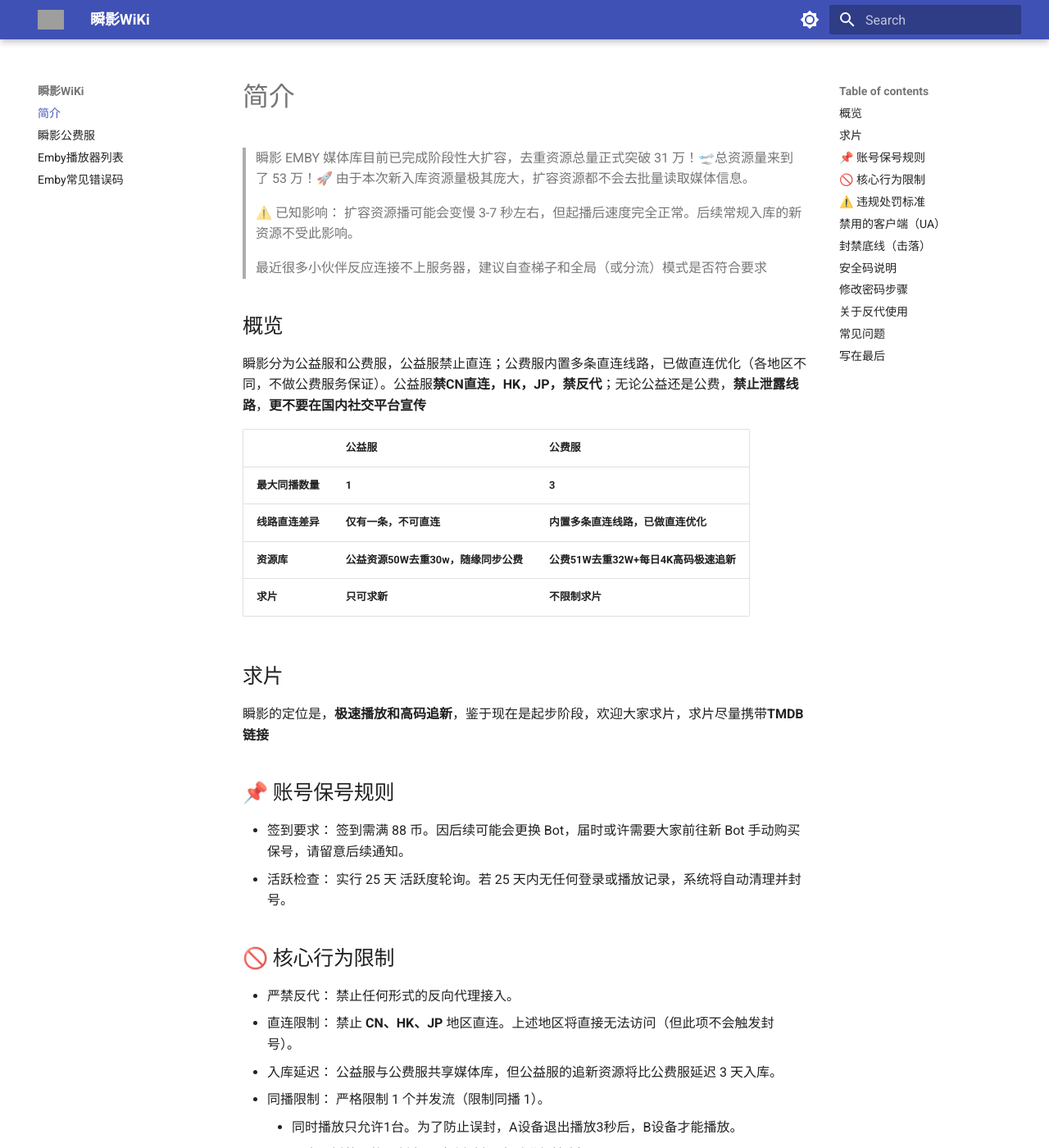
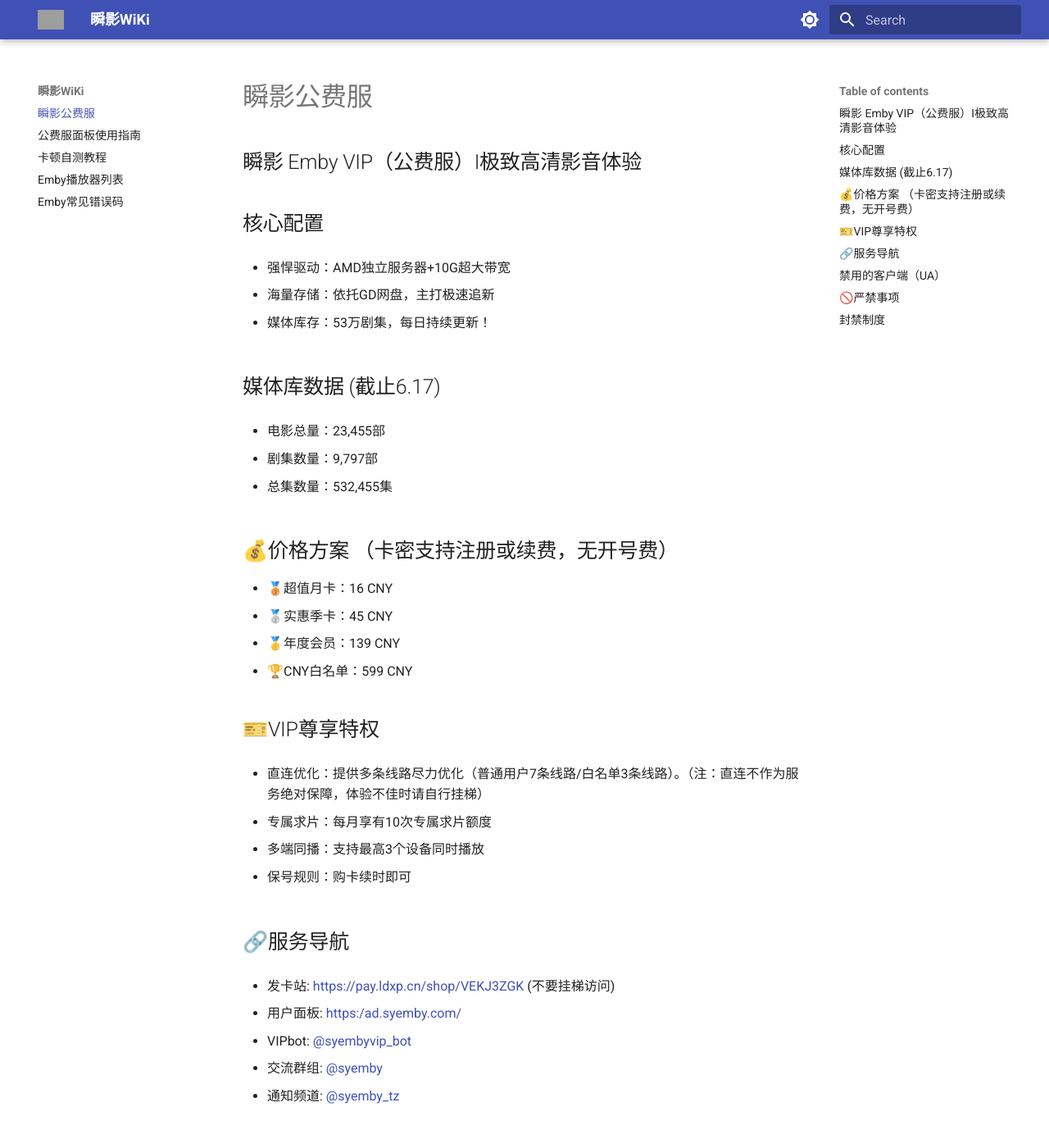
Before and after one commit to LucasAndrew0120/ShunYing_WiKi, an MkDocs documentation site: the page built from docs/index.md, in a window 1280 px wide and 1400 px high. Shown: the whole window at 82% size. Built offline with MkDocs 1.6.1 and Material for MkDocs 9.7.7, drawn with Linux system fonts in a browser that asks for light colours; comment, search, counter and statistics services are not loaded; some of the changed text lies outside the part shown; grey boxes are pictures that could not be loaded.

Commit message:
2026.07.02补充修订&下线公益页

```diff
--- a/docs/Public_expense.md
+++ /dev/null
@@ -1,54 +0,0 @@
-## 🎬 瞬影VIP（公费服）—— 尊享极速大屏观影体验
-
-为您打造“不折腾、无焦虑、打开即看”的省心追剧神器！专为喜欢高画质、追求播放流畅度、家庭大屏观影及经常拖动进度条的人群量身定制。
-
-
-
-## 💻 硬核基础架构
-
-- 强悍性能：采用 AMD 独立服务器
-
-- 极致网络：宽带独享 10G 上下行对等 极速网络
-
-- 海量存储：GD网盘追新
-
-- 固态加速：配备 4T 固态硬盘（SSD） 作为本地缓存
-
-## 🚀 核心体验优势
-
-- 播放优化：热门剧集与电影优先落盘至固态硬盘，彻底告别网盘实时拉流带来的卡顿。配合 10G 大带宽，日常观影实现真正的“丝滑秒播、秒拖拽”。
-
-- 智能线路：内置多条线路，已做尽力优化（具体视地区与网络环境而定，不保直连）。
-
-## 💎 高质量影视库
-
-- 海量库存：当前总资源量 53W+，去重 31W+。
-
-- 持续更新：每日高频更新热门影视、纪录片、动漫、综艺等丰富内容。
-
-- 极清画质：坚守“质量优先”路线，拒绝低码率压缩片源！
-
-- 剧集：主打 **4K / HDR / 60FPS / Dolby Vision（杜比视界）**
-
-- 电影：主打**高码率 4K Remux 及原盘**极致体验
-
-- 细节：最大程度保留官方字幕、特效字幕与多音轨版本
-
-- 极速求片：不限制求片，正常情况下 24-48 小时 内即可完成入库。
-
-## ⚠️ 公服使用规范
-
-- 同播限制：最高支持 3 台 设备同时播放。
-
-- 客户端限制：禁止使用黑名单客户端登录。
-
-- 求片说明：月卡用户求片额度约为每月 10 部。
-
-
-
-🛑 购买须知：虚拟商品一经售出，均不支持退款。请在购买前仔细对比自身需求，慎重考虑！
-
-<p align="right">
-  编辑于<br>
-  2026年6月6日
-</p>
--- a/docs/index.md
+++ b/docs/index.md
@@ -1,63 +1,55 @@
->瞬影 EMBY 媒体库目前已完成阶段性大扩容，去重资源总量正式突破 31 万！🛫总资源量来到了 53 万！🚀 由于本次新入库资源量极其庞大，扩容资源都不会去批量读取媒体信息。
+## 瞬影 Emby VIP（公费服）I极致高清影音体验
 
->⚠️ 已知影响： 扩容资源播可能会变慢 3-7 秒左右，但起播后速度完全正常。后续常规入库的新资源不受此影响。
+## 核心配置
 
->最近很多小伙伴反应连接不上服务器，建议自查梯子和全局（或分流）模式是否符合要求
+- 强悍驱动：AMD独立服务器+10G超大带宽
 
-## 概览
+- 海量存储：依托GD网盘，主打极速追新
 
-瞬影分为公益服和公费服，公益服禁止直连；公费服内置多条直连线路，已做直连优化（各地区不同，不做公费服务保证）。公益服**禁CN直连，HK，JP，禁反代**；无论公益还是公费，**禁止泄露线路**，**更不要在国内社交平台宣传**
+- 媒体库存：53万剧集，每日持续更新！
 
-|            | **公益服**              | **公费服**              |
-| ---------- | -------------------- | -------------------- |
-| **最大同播数量** | **1**                | **3**                |
-| **线路直连差异** | **仅有一条，不可直连**        | **内置多条直连线路，已做直连优化**  |
-| **资源库**    | **公益资源50W去重30w，随缘同步公费** | **公费51W去重32W+每日4K高码极速追新** |
-| **求片**     | **只可求新**             | **不限制求片**            |
+## 媒体库数据 (截止6.17)
 
+- 电影总量：23,455部
 
-## 求片
+- 剧集数量：9,797部
 
-瞬影的定位是，**极速播放和高码追新**，鉴于现在是起步阶段，欢迎大家求片，求片尽量携带**TMDB链接**
+- 总集数量：532,455集
+
+## 💰价格方案 （卡密支持注册或续费，无开号费）
+
+- 🥉超值月卡：16 CNY
+- 🥈实惠季卡：45 CNY
+- 🥇年度会员：139 CNY
+- 🏆️CNY白名单：599 CNY
+
+## 🎫VIP尊享特权
+
+- 直连优化：提供多条线路尽力优化（普通用户7条线路/白名单3条线路）。（注：直连不作为服务绝对保障，体验不佳时请自行挂梯）
+
+- 专属求片：每月享有10次专属求片额度
+
+- 多端同播：支持最高3个设备同时播放
+
+- 保号规则：购卡续时即可
+
+## 🔗服务导航
+
+- 发卡站: [https://pay.ldxp.cn/shop/VEKJ3ZGK](https://pay.ldxp.cn/shop/VEKJ3ZGK) (不要挂梯访问)
+
+- 用户面板: [https:/ad.syemby.com/](https:/ad.syemby.com/)
+
+- VIPbot: [@syembyvip_bot](https://t.me/syembyvip_bot)
+
+- 交流群组: [@syemby](https://t.me/syemby)
+
+- 通知频道: [@syemby_tz](https://t.me/syemby_tz)
 
 
 
-## 📌 账号保号规则
-
-- 签到要求： 签到需满 88 币。因后续可能会更换 Bot，届时或许需要大家前往新 Bot 手动购买保号，请留意后续通知。
-- 活跃检查： 实行 25 天 活跃度轮询。若 25 天内无任何登录或播放记录，系统将自动清理并封号。
-
-## 🚫 核心行为限制
-
-- 严禁反代： 禁止任何形式的反向代理接入。
-- 直连限制： 禁止 **CN、HK、JP** 地区直连。上述地区将直接无法访问（但此项不会触发封号）。
-- 入库延迟： 公益服与公费服共享媒体库，但公益服的追新资源将比公费服延迟 3 天入库。
-- 同播限制： 严格限制 1 个并发流（限制同播 1）。
-  	- 同时播放只允许1台。为了防止误封，A设备退出播放3秒后，B设备才能播放。
-  	- 最大同播数严格限制为 1（后台将不定时进行抽查）。
-  	- **防误封建议**：在关闭播放后，请务必等待几十秒，让服务器彻底释放连接后，再更换设备或播放器进行播放，以免被系统判定为多播。
-- 客户端限制： 严禁使用任何已被列入黑名单的客户端。
-- 退群即封： 封号策略与群联动，退群将触发自动封禁。
-- 禁止滥用： 严禁共享、出租或滥用账号。管理组将不定期进行系统随机抽查。
-
-## ⚠️ 违规处罚标准
-
-- 常规用户： 凡触犯上述规则被系统或人工封禁的，一律无解，不予对线。
-- 白名单用户： 针对白名单，若误操作或违规，累计最高可获得 3 次 解封机会。
-
 ## 禁用的客户端（UA）
 
-1. Emby 官方客户端
-	- Emby for Android
-	- Emby for iOS
-	- Emby for Apple TV
-	- Emby for Windows
-	- Emby for Samsung
-	- Emby for LG
-	- Emby Theater
-	- Emby Windows
-	- Emby Web
-	- Emby Web Client
+1. Emby 官方客户端，网页端
 
 2. TV / 电视端相关
 	- Roku
@@ -66,69 +58,26 @@
 3. 第三方 / 其他客户端
 	- infuse-library
 	- Filmly
-	- VidHub
 	- 网易爆米花
 	- 小秘
 
 4. 管理及网页相关
 	- Dashboard
 
-## 封禁底线（击落）
+## 🚫严禁事项
 
-1. **登录禁用的设备**
-2. **换绑账号**
-3. **退出群组**
-**触碰以上规则的都会秒封，不支持解封**
+- ⛔严禁使用[黑名单客户端](https://wiki.lris625.top/player/)
+- ❌严禁共享账号（多省市异常登录）
+- ❌严禁超限同播（超过3个视频同时播放）
+- ❌严禁泄露服务器线路与节点信息
 
-## 安全码说明
->安全码用于 注销账号、重置密码、换绑TG 等敏感操作。
+## 封禁制度
 
-- **正常用户：** `安全码 = 你的 Emby 登录密码 + syemby`,例：`密码是 abc123 → 安全码是 abc123syemby`。
-- **密码错误的用户（原有的emby账号密码无法登录emby）:** `安全码 = 你的 Emby 用户名 + syemby99`,例：`用户名是 zhangsan → 安全码是 zhangsansyemby99`
+- 每月支持最多解封2次 第三次不解封（只针对播放器解封）
 
-## 修改密码步骤
-
-1. 私聊 [@syembyy_bot](https://t.me/syembyy_bot)
-2. 发送 /start 打开面板
-3. 点击 「重置密码」
-4. 输入安全码验证（格式见上方）
-5. 输入新密码
-6. 修改成功 ✅
-
-## 关于反代使用
-
-- 禁止使用反代访问服务器
-- 原因：会增加服务器负载，可能导致账号异常
-- 正确做法：请直接使用官方提供的线路地址
-
-## 常见问题
-
-Q：我不知道安全码怎么办？
-
-A：按上面的规则计算。老用户 = Emby密码+syemby，新用户 = 用户名+syemby99。
-
-Q：我连 Emby 密码也忘了怎么办？
-
-A：下个号见。
-
-Q：我显示"未注册"怎么办？
-
-A：迁移后所有用户状态已修正为正常，如果仍有问题请联系管理员。
-
-Q：签到、花币、到期时间还在吗？
-
-A：全部保留，数据完整迁移。
-
-Q：修改emby密码后，安全码会变吗？
-
-A：不会，安全码请自行保存
-
-
-
-## 写在最后
-公益维护不易，用爱发电需要大家共同维护秩序。请各位知悉并遵守新规，合理观影，且行且珍惜！大家五湖四海，聚在一起是缘分，我们欢迎正常的反馈，比如剧集错误，线路失效；也包容新朋友问基础的问题（清楚明白的描述和具有信服的复现），大家都是从小白过来的。但希望我们有一个共识，**善良不等于无限制的给予**。谢谢你能看到这里，**欢迎加入瞬影大家庭！**
+🛑 购买须知：虚拟商品一经售出，均不支持退款。请在购买前仔细对比自身需求，慎重考虑！
 
 <p align="right">
   编辑于<br>
-  2026年6月15日
+  2026年6月17日
 </p>
--- /dev/null
+++ b/docs/panel.md
@@ -0,0 +1,41 @@
+## 简介
+
+公费服面板包含账号管理，线路获取，媒体库查询，求片中心等功能
+
+## 公费服开号
+
+1. 首先前往[发卡站](https://pay.ldxp.cn/shop/VEKJ3ZGK),购买卡密（卡密支持注册或续费，无开号费）
+![发卡站](https://pic1.imgdb.cn/item/6a3254f294699c9c612412c4.webp)
+2. 拿到卡密后，进入[面板](https://ad.syemby.com/login)点击卡密激活
+![卡密激活](https://pic1.imgdb.cn/item/6a32558194699c9c61241499.webp)完成注册
+
+## 获取线路
+
+1. 进入面板右上角头像，点击个人资料
+![个人资料](https://pic1.imgdb.cn/item/6a32567994699c9c612416c9.webp)
+2. 下滑找到服务器信息
+![线路](https://pic1.imgdb.cn/item/6a3256de94699c9c612417c1.webp)
+
+## 修改密码
+
+1. 进入面板右上角头像，点击个人资料
+![个人资料](https://pic1.imgdb.cn/item/6a32567994699c9c612416c9.webp)
+2. 点击右上角修改密码
+![修改密码](https://pic1.imgdb.cn/item/6a32575094699c9c612418b5.webp)
+
+## 如何求片（**注意是否已上线流媒体**）
+
+1. 进入[公费服面板](https:/ad.syemby.com/)
+2. 左侧**求片中心**，搜索目标影片，打开影片详情页点击**求片**
+![求片截图](https://pic1.imgdb.cn/item/6a32501d94699c9c6123fd3d.webp)
+
+## 用户续费
+1. 前往[发卡站](https://pay.ldxp.cn/shop/VEKJ3ZGK),购买卡密（卡密支持注册或续费，无开号费）
+![发卡站](https://pic1.imgdb.cn/item/6a3254f294699c9c612412c4.webp)
+2. 进入[面板](https://ad.syemby.com/),点击左侧**用户续费**
+![用户续费](https://pic1.imgdb.cn/item/6a3257fb94699c9c612419e0.webp)
+
+<p align="right">
+  编辑于<br>
+  2026年6月17日
+</p>
--- a/mkdocs.yml
+++ b/mkdocs.yml
@@ -20,7 +20,8 @@ theme:
         icon: material/brightness-4   # 显示的图标（月亮）
         name: 切换浅色模式     # 鼠标悬停提示文本
 nav:
-    - 简介: index.md
-    - 瞬影公费服: Public_expense.md
+    - 瞬影公费服: index.md
+    - 公费服面板使用指南: panel.md
+    - 卡顿自测教程: speed.md
     - Emby播放器列表: player.md
     - Emby常见错误码: error.md
```
Also changed, not shown: docs/Public_welfare.md (added, +123 -0 lines), docs/player.md (+7 -5 lines), docs/speed.md (added, +31 -0 lines), docs/sy.md (+1 -12 lines).
